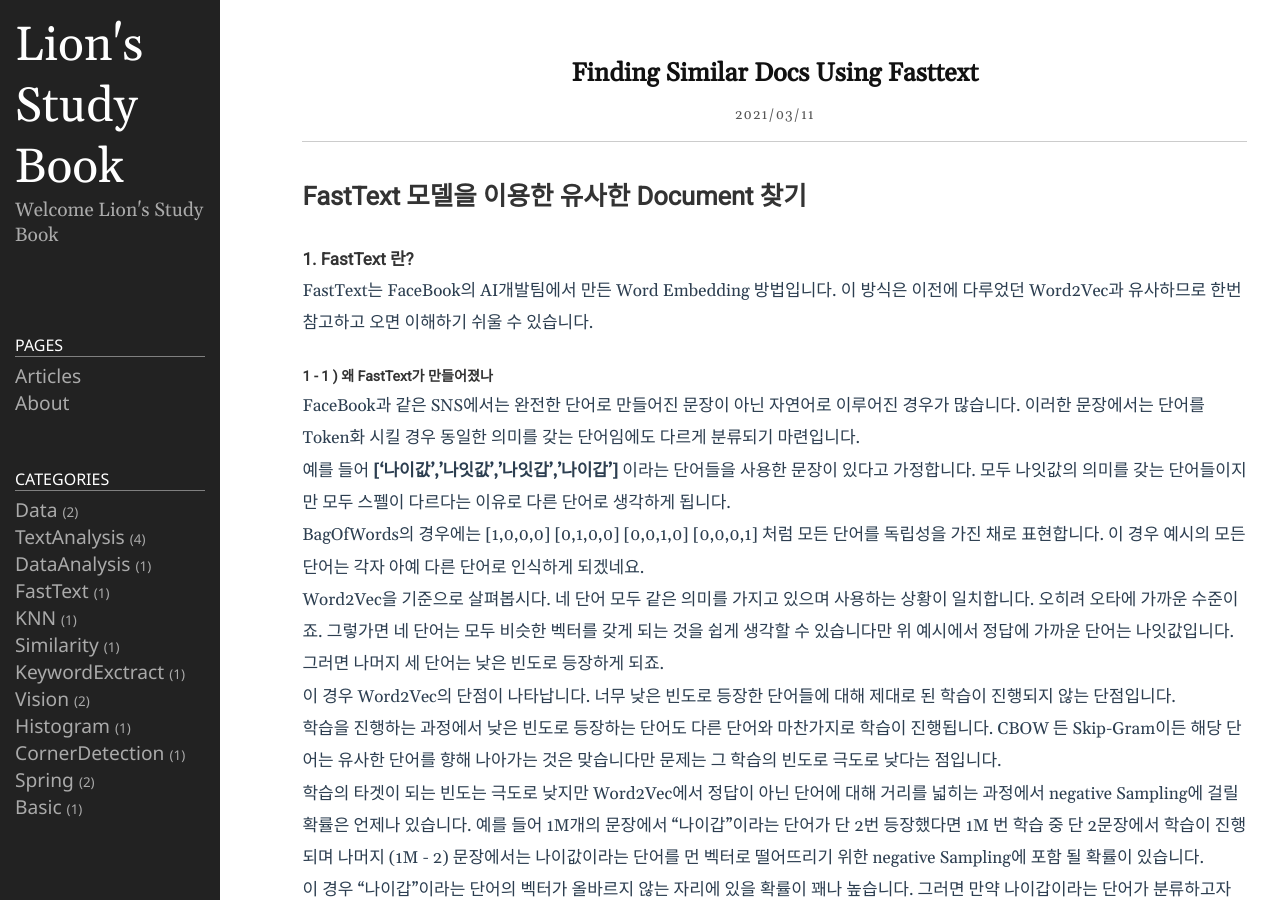
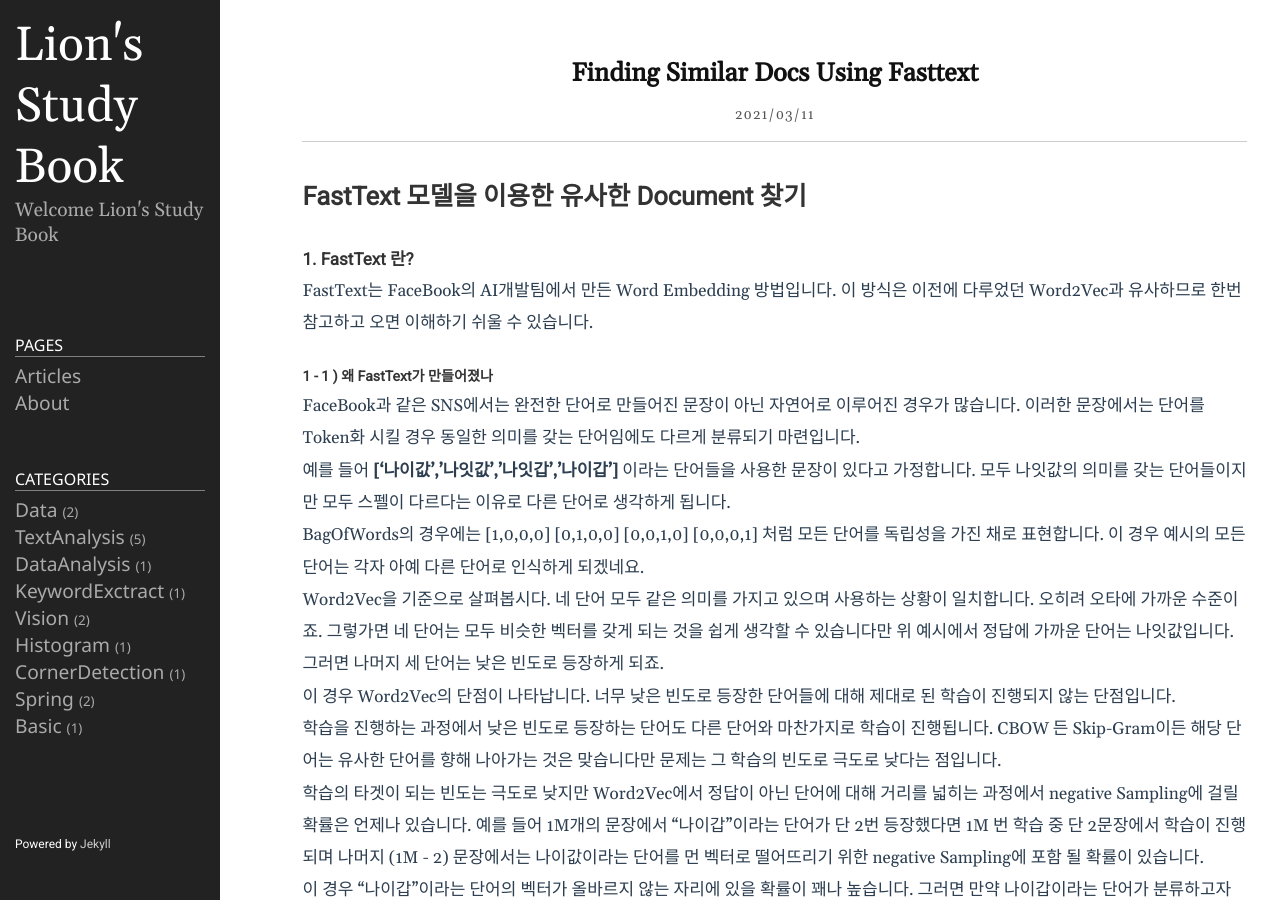
Before and after one commit to Lion2me/Lion2me_change, a Jekyll site: the page built from _posts/2021-03-11-Find-Similar-Docs-Using-FastText.md, in a window 1280 px wide and 900 px high. Built offline with Jekyll 4.4.1, drawn with Linux system fonts in a browser that asks for light colours.

Commit message:
Update 2021-03-11-Find-Similar-Docs-Using-FastText.md

```diff
--- a/_posts/2021-03-11-Find-Similar-Docs-Using-FastText.md
+++ b/_posts/2021-03-11-Find-Similar-Docs-Using-FastText.md
@@ -6,7 +6,7 @@
 
 date: 2021-03-11 19:20:23 +0900
 
-categories: FastText KNN Similarity
+categories: TextAnalysis
 
 ---
 
```
